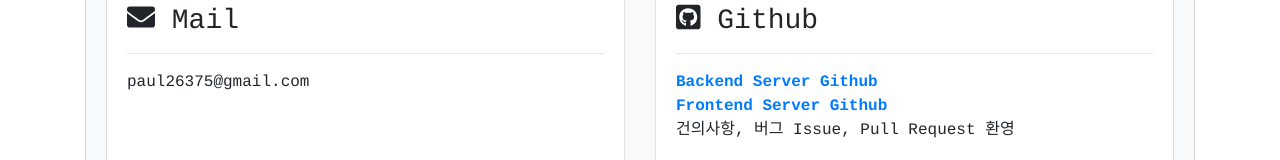
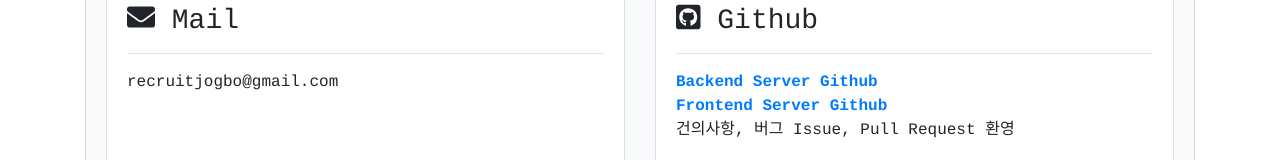
Before and after one commit to hellozin/recruit-jogbo-frontend, a Vue app: page /contact in a window 1280 px wide. Shown: the part 226-386 px from the top of the page. Built offline with nearby package versions, Linux system fonts and the light colour scheme; no server answers; a web font is replaced by a local one; what vue-disqus would draw is missing.

Commit message:
메일 주소 변경

```diff
--- a/src/views/Contact.vue
+++ b/src/views/Contact.vue
@@ -7,7 +7,7 @@
         <b-card class="my-2">
           <h3><font-awesome-icon icon="envelope"></font-awesome-icon> Mail</h3>
           <hr>
-          <p>paul26375@gmail.com</p>
+          <p>recruitjogbo@gmail.com</p>
         </b-card>
 
         <b-card class="my-2">
--- a/src/views/Login.vue
+++ b/src/views/Login.vue
@@ -19,7 +19,7 @@
 
       <div class="p-3">
         <p class="text-center mb-0">Contact Us</p>
-        <p class="text-center blockquote-footer">paul26375@gmail.com</p>
+        <p class="text-center blockquote-footer">recruitjogbo@gmail.com</p>
       </div>
 
     </div>
```
